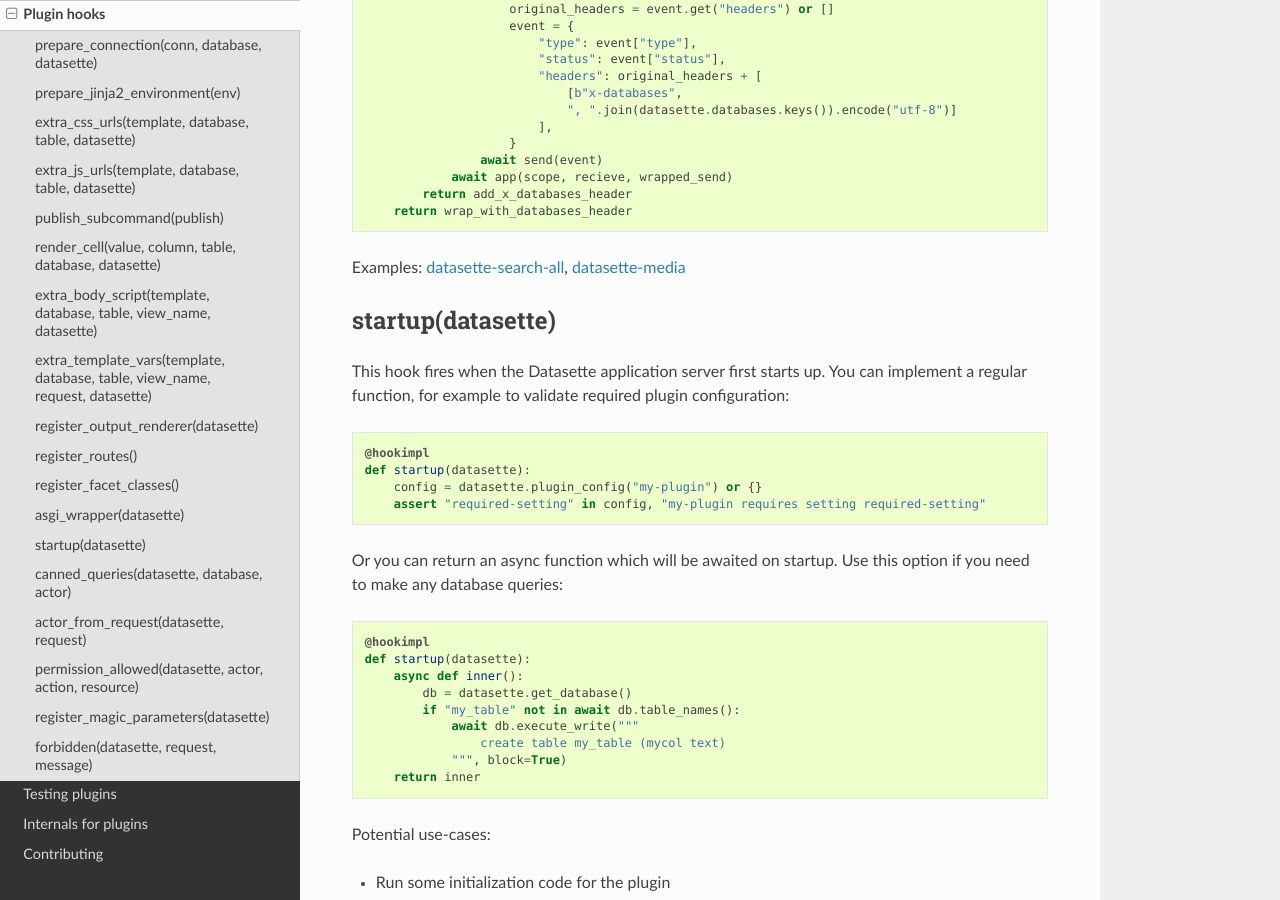
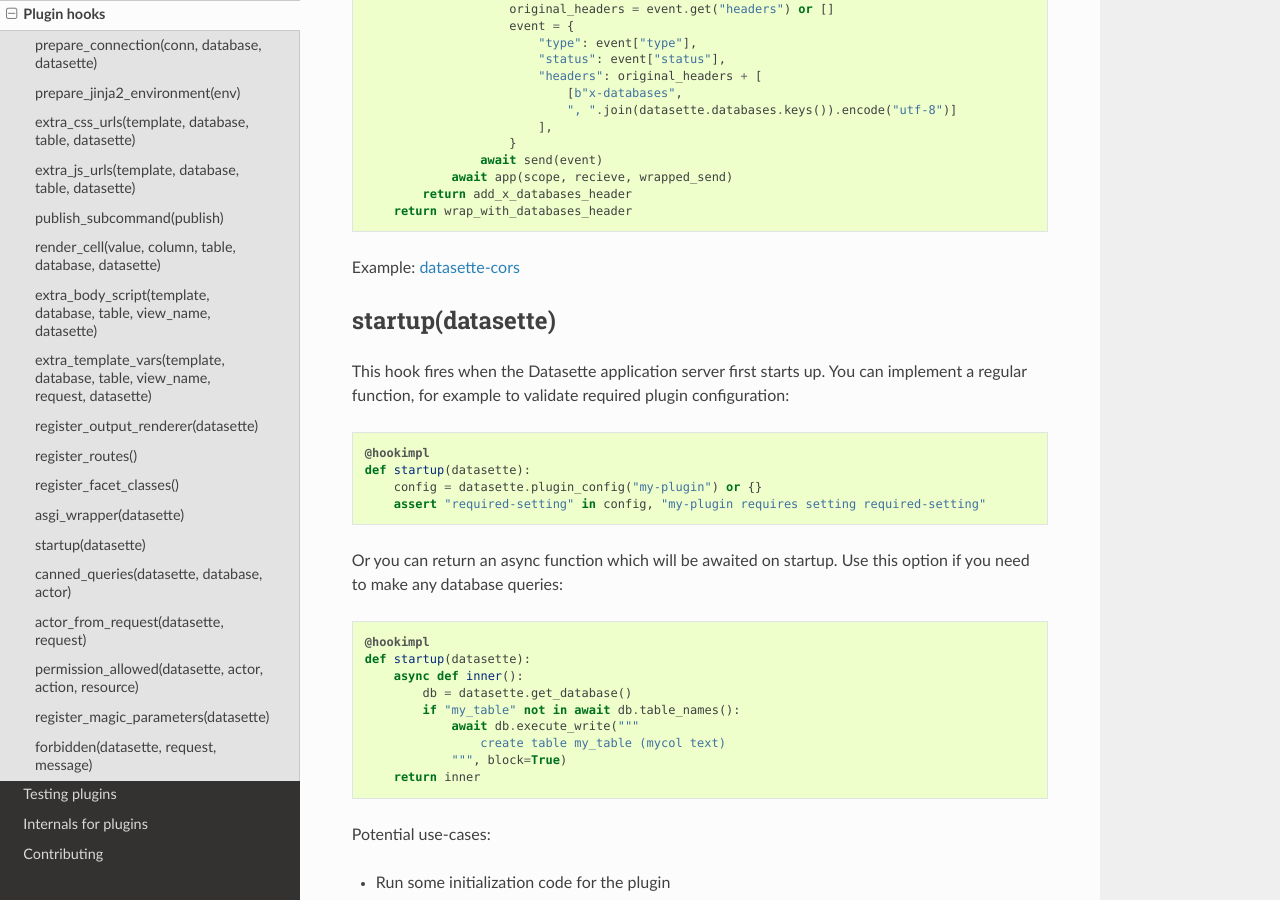
Before and after one commit to simonw/datasette, a Sphinx documentation site: the page built from docs/plugin_hooks.rst, in a window 1280 px wide and 900 px high, scrolled down 14405 px. Built offline with Sphinx 7.4.7 and the Read the Docs theme 2.0.0, drawn with Linux system fonts in a browser that asks for light colours.

Commit message:
Updated example for asgi_wrapper

```diff
--- a/docs/plugin_hooks.rst
+++ b/docs/plugin_hooks.rst
@@ -669,7 +669,7 @@
             return add_x_databases_header
         return wrap_with_databases_header
 
-Examples: `datasette-search-all <https://github.com/simonw/datasette-search-all>`_, `datasette-media <https://github.com/simonw/datasette-media>`_
+Example: `datasette-cors <https://github.com/simonw/datasette-cors>`_
 
 .. _plugin_hook_startup:
 
```
